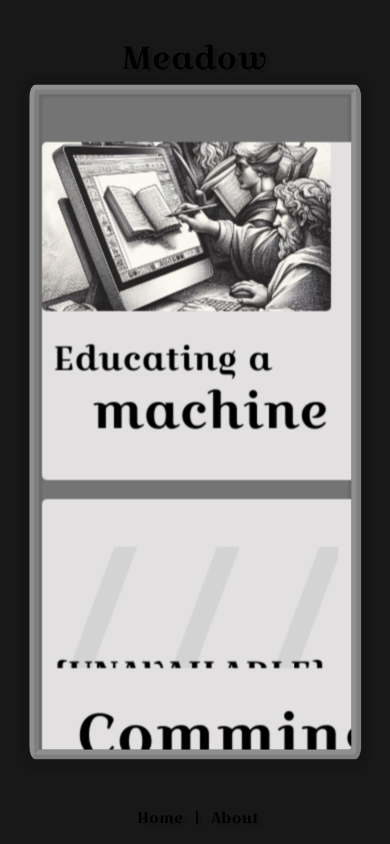
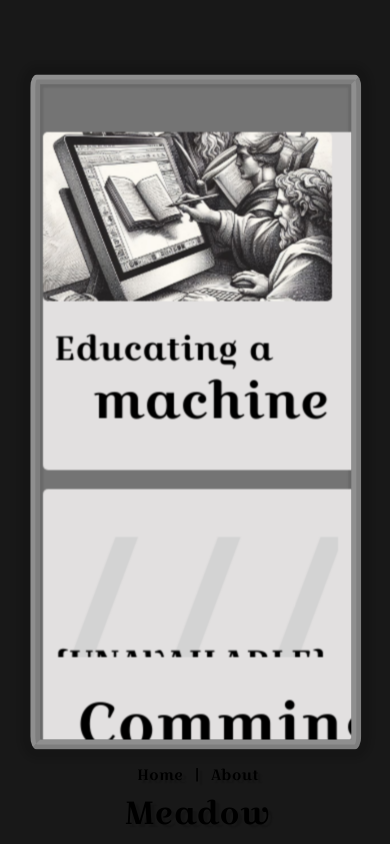
Before and after one commit to matthewmoodley048/meadow, a Vue app: page / in a window 390 px wide. Built offline with nearby package versions, Linux system fonts and the light colour scheme; what vue3-lottie would draw is missing.

Commit message:
fix(ui): fixed ui cuttoff on mobile

```diff
--- a/src/App.vue
+++ b/src/App.vue
@@ -32,19 +32,19 @@ import NavBar from './components/NavBar.vue';
 .wrapper{
   align-content: center;
   color: rgb(0, 0, 0);
-  position: fixed;
+  position: relative;
   background-color: rgba(255, 255, 255, 0.4);
   border-color: rgba(255, 255, 255, 0.2);
   border-radius: 2%;
   border-width: 10px;
-  top: 50%;
-  left: 50%;
+  top: 45vh;
+  left: 42vw;
   transform: translate(-50%, -50%);
   box-shadow: 0px 0px 5px 10px rgba(0, 0, 0, 0.1), inset 0px 0px 2px 3px rgba(0,0,0,0.1);
   overflow-x: hidden;
   scrollbar-width: 200%;
   overflow-y: scroll;
-  height: 80%;
+  height: 80vh;
   width: 85vw;
   border-style:ridge;
 }
--- a/src/components/NavBar.vue
+++ b/src/components/NavBar.vue
@@ -11,8 +11,8 @@ defineProps<{
         <RouterLink class="navItems" to="/">Home</RouterLink>
          |
         <RouterLink  class="navItems" to="/about">About</RouterLink>
+    <h1> {{ msg }}</h1>
     </nav>
-    <h1 class="main"> {{ msg }}</h1>
 
   </div>
 </template>
@@ -21,9 +21,7 @@ defineProps<{
 h1 {
   font-weight: 500;
   font-size: 2rem;
-  position: relative;
-  top: -10px;
-
+  position: fixed;
 }
 
 h3 {
@@ -43,7 +41,7 @@ h3 {
 
 .nav{
   position: fixed;
-  top: 95%;
+  top: 90%;
   text-align: center;
     padding: 1%;
     width: 15%;
```
